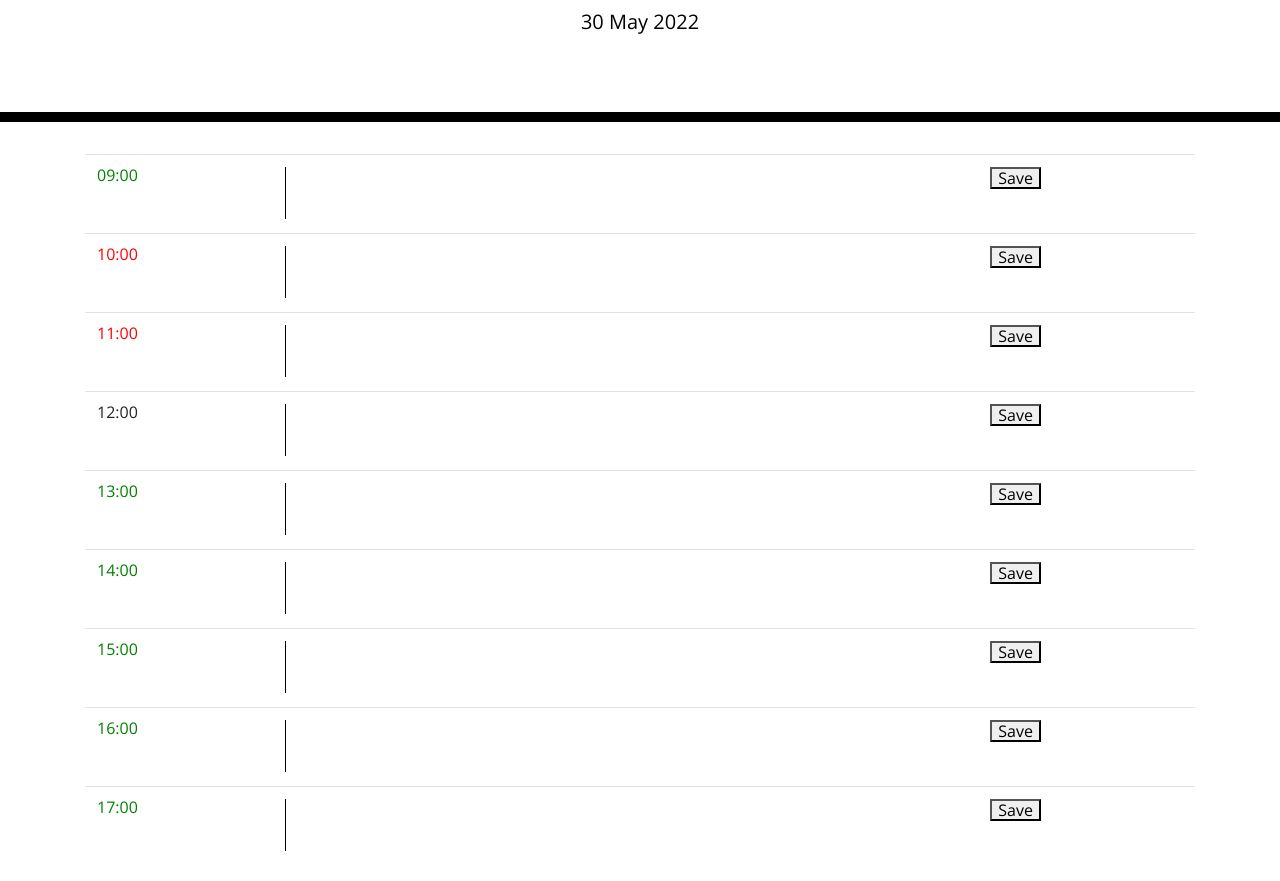
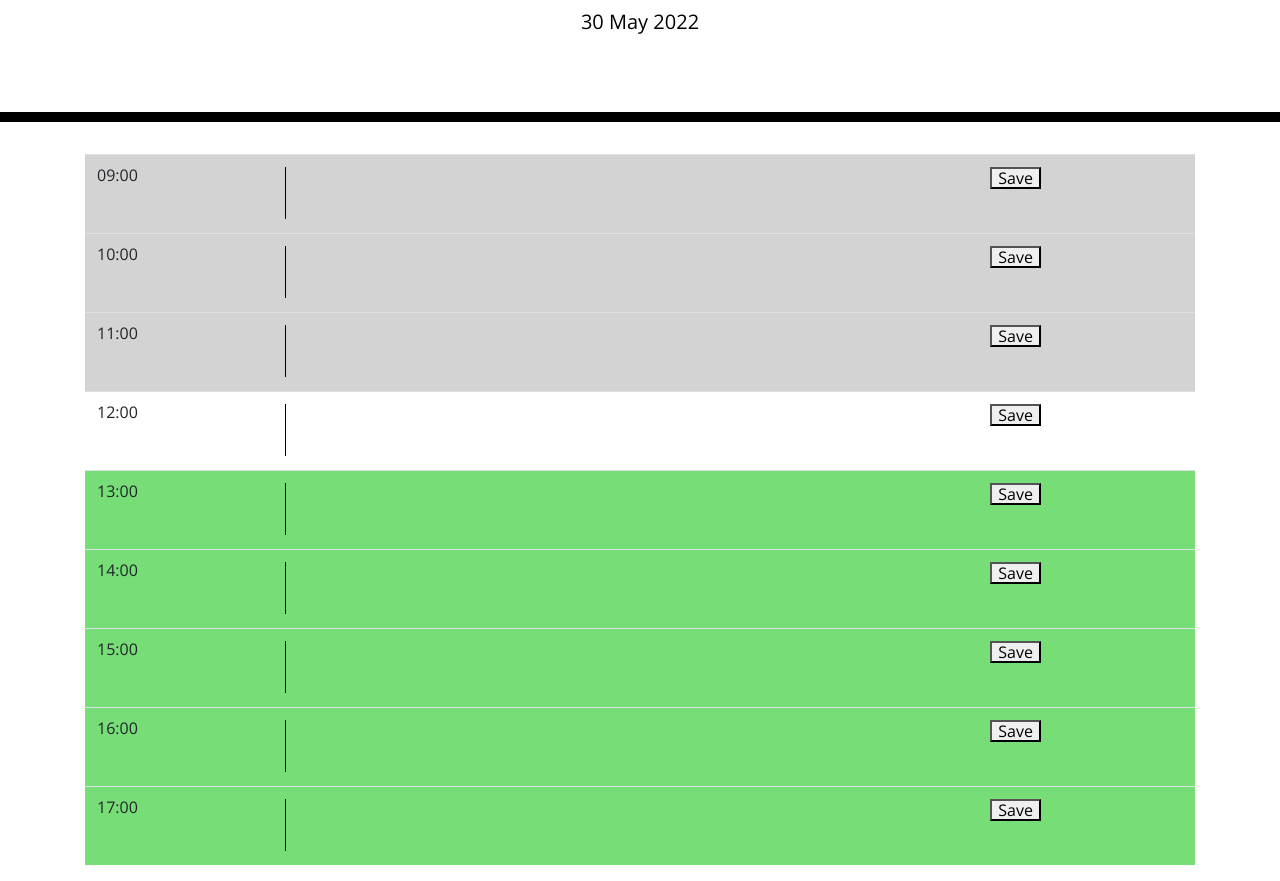
Before and after one commit to okdavekk/work-day-scheduler, a plain HTML site: page index.html in a window 1280 px wide. Shown: the part 182-1063 px from the top of the page. Drawn offline with nearby package versions, Linux system fonts and the light colour scheme.

Commit message:
Good time to push after lots of changes.

```diff
--- a/assets/js/script.js
+++ b/assets/js/script.js
@@ -6,9 +6,9 @@ var currentTime = moment().format("HH")
 
 
 
-//Variables to change colors of row if in the past or present time
-var deductTimeColor = moment().startOf('hour').fromNow();
-var addTimeColor = moment().startOf('hour').fromNow();
+// //Variables to change colors of row if in the past or present time
+// var deductTimeColor = moment().startOf("hour").fromNow();
+// var addTimeColor = moment().startOf("hour").fromNow();
 
 
 
@@ -16,91 +16,146 @@ var addTimeColor = moment().startOf('hour').fromNow();
 $("#currentDay").html(currentDate);
 
 
-//Row color change for time past... Goes to red when its past
-if (currentTime > 9){
-    $("#0900-row").css("color", "red");
+//Text areas
+
+
+
+
+
+//REFACTOR
+//REFACTOR
+//REFACTOR
+//Row color change for time past... Goes to white when its past
+if (currentTime > 9) {
+    $("#0900-row").css("background-color", "#d3d3d3");
 }
 
-if (currentTime > 10){
-    $("#1000-row").css("color", "red");
+if (currentTime > 10) {
+    $("#1000-row").css("background-color", "#d3d3d3");
 }
 
-if (currentTime > 11){
-    $("#1100-row").css("color", "red");
+if (currentTime > 11) {
+    $("#1100-row").css("background-color", "#d3d3d3");
 }
 
-if (currentTime > 12){
-    $("#1200-row").css("color", "red");
+if (currentTime > 12) {
+    $("#1200-row").css("background-color", "#d3d3d3");
 }
 
-if (currentTime > 13){
-    $("#1300-row").css("color", "red");
+if (currentTime > 13) {
+    $("#1300-row").css("background-color", "#d3d3d3");
 }
 
-if (currentTime > 14){
-    $("#1400-row").css("color", "red");
+if (currentTime > 14) {
+    $("#1400-row").css("background-color", "#d3d3d3");
 }
 
 
-if (currentTime > 15){
-    $("#1500-row").css("color", "red");
+if (currentTime > 15) {
+    $("#1500-row").css("background-color", "#d3d3d3");
 }
 
 
-if (currentTime > 16){
-    $("#1600-row").css("color", "red");
+if (currentTime > 16) {
+    $("#1600-row").css("background-color", "#d3d3d3");
 }
 
-if (currentTime > 17){
-    $("#1700-row").css("color", "red");
+if (currentTime > 17) {
+    $("#1700-row").css("background-color", "#d3d3d3");
 }
 
+// //Row color change for time past... Goes to red when its the present time
+// if (currentTime = 9) {
+//     $("#0900-row").css("background-color", "#ff6961");
+// }
+
+// if (currentTime = 10) {
+//     $("#1000-row").css("background-color", "#ff6961");
+// }
+
+// if (currentTime = 11) {
+//     $("#1100-row").css("background-color", "#ff6961");
+// }
+
+// if (currentTime = 12) {
+//     $("#1200-row").css("background-color", "#ff6961");
+// }
+
+// if (currentTime = 13) {
+//     $("#1300-row").css("background-color", "#ff6961");
+// }
+
+// if (currentTime = 14) {
+//     $("#1400-row").css("background-color", "#ff6961");
+// }
 
 
+// if (currentTime = 15) {
+//     $("#1500-row").css("background-color", "#ff6961");
+// }
+
+
+// if (currentTime = 16) {
+//     $("#1600-row").css("background-color", "#ff6961");
+// }
+
+// if (currentTime = 17) {
+//     $("#1700-row").css("background-color", "#ff6961");
+// }
+
+
+//REFACTOR
+//REFACTOR
+//REFACTOR
 //Row color change for time to come... Goes to green when its in the future
-if (currentTime < "9"){
-    $("#0900-row").css("color", "green");
+if (currentTime < 9) {
+    $("#0900-row").css("background-color", "#77dd77");
 }
 
-if (currentTime < 10){
-    $("#1000-row").css("color", "green");
+if (currentTime < 10) {
+    $("#1000-row").css("background-color", "#77dd77");
 }
 
-if (currentTime < 11){
-    $("#1100-row").css("color", "green");
+if (currentTime < 11) {
+    $("#1100-row").css("background-color", "#77dd77");
 }
 
-if (currentTime < 12){
-    $("#1200-row").css("color", "green");
+if (currentTime < 12) {
+    $("#1200-row").css("background-color", "#77dd77");
 }
 
-if (currentTime < 13){
-    $("#1300-row").css("color", "green");
+if (currentTime < 13) {
+    $("#1300-row").css("background-color", "#77dd77");
 }
 
-if (currentTime < 14){
-    $("#1400-row").css("color", "green");
+if (currentTime < 14) {
+    $("#1400-row").css("background-color", "#77dd77");
 }
 
-if (currentTime < 15){
-    $("#1500-row").css("color", "green");
+if (currentTime < 15) {
+    $("#1500-row").css("background-color", "#77dd77");
 }
 
-
-if (currentTime < 16){
-    $("#1600-row").css("color", "green");
+if (currentTime < 16) {
+    $("#1600-row").css("background-color", "#77dd77");
 }
 
-if (currentTime < 17){
-    $("#1700-row").css("color", "green");
+if (currentTime < 17) {
+    $("#1700-row").css("background-color", "#77dd77");
 }
 
 
 
 
 //Click events
-$("#0900-save-button").on("click", function() {
-    alert("hi");
+$("#0900-save-button").on("click", function(event) {
+    event.preventDefault()
+
+    var nineTextBox = $("textarea#0900-text-area").val();
+
+    console.log(nineTextBox);
+
+    localStorage.setItem("0900", nineTextBox);
 });
 
 $("#1000-save-button").on("click", function() {
@@ -139,3 +194,8 @@ $("#1600-save-button").on("click", function() {
 $("#1700-save-button").on("click", function() {
     alert("hi");
 });
+
+
+
+
+//Local Storage
--- a/index.html
+++ b/index.html
@@ -32,8 +32,8 @@
                     <button id="0900-save-button">Save</button>
                 </td>
             </tr>
-            <tr>
-                <td id="1000-row" >10:00</td>
+            <tr id="1000-row">
+                <td  >10:00</td>
                 <td>
                     <textarea id="1000-text-area"></textarea>
                 </td>
@@ -41,8 +41,8 @@
                     <button id="1000-save-button">Save</button>
                 </td>
             </tr>
-            <tr>
-                <td id="1100-row" >11:00</td>
+            <tr id="1100-row">
+                <td  >11:00</td>
                 <td>
                     <textarea id="1100-text-area"></textarea>
                 </td>
@@ -50,8 +50,8 @@
                     <button id="1100-save-button">Save</button>
                 </td>
             </tr>
-            <tr>
-                <td id="1200-row" >12:00</td>
+            <tr id="1200-row">
+                <td  >12:00</td>
                 <td>
                     <textarea id="1200-text-area"></textarea>
                 </td>
@@ -59,8 +59,8 @@
                     <button id="1200-save-button">Save</button>
                 </td>
             </tr>
-            <tr>
-                <td id="1300-row" >13:00</td>
+            <tr id="1300-row">
+                <td  >13:00</td>
                 <td>
                     <textarea id="1300-text-area"></textarea>
                 </td>
@@ -68,8 +68,8 @@
                     <button id="1300-save-button">Save</button>
                 </td>
             </tr>
-            <tr>
-                <td id="1400-row" > 14:00</td>
+            <tr id="1400-row">
+                <td  > 14:00</td>
                 <td>
                     <textarea id="1400-text-area"></textarea>
                 </td>
@@ -77,8 +77,8 @@
                     <button id="1400-save-button">Save</button>
                 </td>
             </tr>
-            <tr>
-                <td id="1500-row" >15:00</td>
+            <tr id="1500-row">
+                <td  >15:00</td>
                 <td>
                     <textarea id="1500-text-area"></textarea>
                 </td>
@@ -86,8 +86,8 @@
                     <button id="1500=save-button">Save</button>
                 </td>
             </tr>
-            <tr>
-                <td id="1600-row" >16:00</td>
+            <tr id="1600-row">
+                <td  >16:00</td>
                 <td>
                     <textarea id="1600-text-area"></textarea>
                 </td>
@@ -95,8 +95,8 @@
                     <button id="1600-save-button">Save</button>
                 </td>
             </tr>
-            <tr>
-                <td id="1700-row" >17:00</td>
+            <tr id="1700-row">
+                <td  >17:00</td>
                 <td>
                     <textarea id="1700-text-area"></textarea>
                 </td>
```
